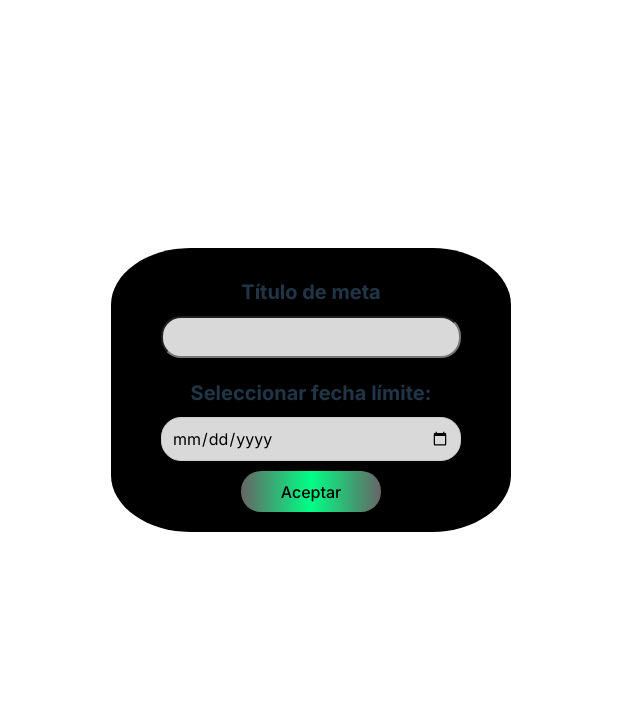
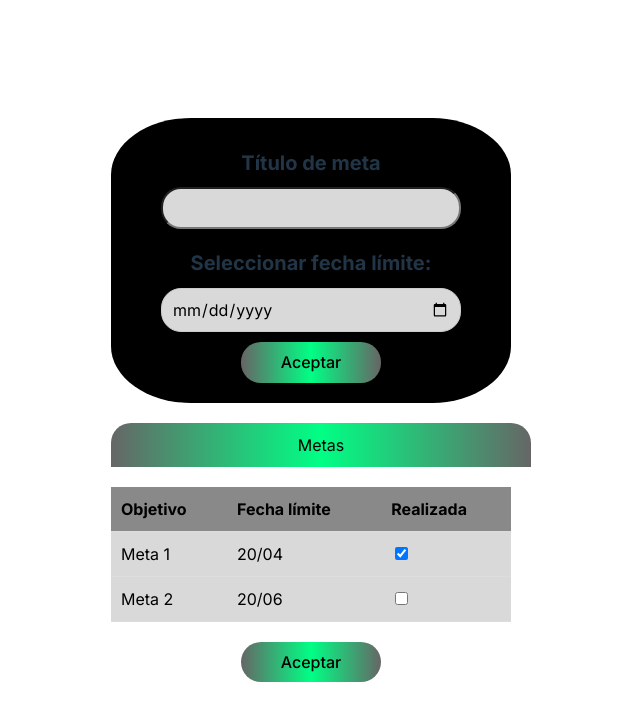
Before and after one commit to Ferchox/componentes, a React (Vite) app: page / in a window 1280 px wide. Shown: the top 720 px of the page, without its empty margins (329-969 px from the left). Built offline with nearby package versions, Linux system fonts and the light colour scheme.

Commit message:
Componente 6 y 9 en carpetas

```diff
--- a/src/App.jsx
+++ b/src/App.jsx
@@ -1,27 +1,16 @@
 import React, { useState } from "react";
 import "./App.css";
+import Componente6 from "./components/Componente6.jsx";
+import Componente9 from "./components/Componente9.jsx";
 
 function App() {
   const [value, setValue] = useState("");
 
   return (
-    <div className="container">
-      <h1>Título de meta</h1>
-      <input type="text" />
-      <h1>Seleccionar fecha límite:</h1>
-      <input
-        type="date"
-        value={value}
-        onChange={(e) => setValue(e.target.value)}
-        min={new Date().toISOString().split("T")[0]}
-        max={
-          new Date(new Date().setFullYear(new Date().getFullYear() + 1))
-            .toISOString()
-            .split("T")[0]
-        }
-      />
-      <button>Aceptar</button>
-    </div>
+    <>
+      <Componente6 />
+      <Componente9 />
+    </>
   );
 }
 
--- /dev/null
+++ b/src/components/Componente6.css
@@ -0,0 +1,63 @@
+#root {
+  max-width: 1280px;
+  margin: 0 auto;
+  padding: 2rem;
+  text-align: center;
+}
+
+h1 {
+  font-size: 20px;
+}
+
+.container {
+  background-color: black;
+  width: 400px;
+  margin: 0 auto 20px;
+  padding: 20px;
+  border-radius: 20%;
+  display: flex;
+  flex-direction: column;
+  align-items: center;
+  box-sizing: border-box;
+}
+
+input[type="text"] {
+  padding: 10px;
+  color: black;
+  border-radius: 20px;
+  background-color: var(--blanco-gris);
+  font-size: 16px;
+  width: 300px;
+  box-sizing: border-box;
+  margin-bottom: 10px;
+}
+
+input[type="date"] {
+  padding: 10px;
+  color: black;
+  font-family: "Inter", sans-serif;
+  border-radius: 20px;
+  border: 1px solid #ccc;
+  font-size: 16px;
+  width: 300px;
+  box-sizing: border-box;
+  margin-bottom: 10px;
+  background: var(--blanco-gris);
+  background-size: 20px 20px;
+}
+
+button {
+  background: linear-gradient(
+    to right,
+    var(--gris) 0%,
+    var(--verde-lima) 50%,
+    var(--gris) 100%
+  );
+  border-radius: 20px;
+  width: 140px;
+  padding: 10px 20px;
+}
+
+button:hover {
+  border-color: var(--verde-lima);
+}
--- /dev/null
+++ b/src/components/Componente6.jsx
@@ -0,0 +1,28 @@
+import React, { useState } from "react";
+import "./Componente6";
+
+function App() {
+  const [value, setValue] = useState("");
+
+  return (
+    <div className="container">
+      <h1>Título de meta</h1>
+      <input type="text" />
+      <h1>Seleccionar fecha límite:</h1>
+      <input
+        type="date"
+        value={value}
+        onChange={(e) => setValue(e.target.value)}
+        min={new Date().toISOString().split("T")[0]}
+        max={
+          new Date(new Date().setFullYear(new Date().getFullYear() + 1))
+            .toISOString()
+            .split("T")[0]
+        }
+      />
+      <button>Aceptar</button>
+    </div>
+  );
+}
+
+export default App;
--- /dev/null
+++ b/src/components/Componente9.css
@@ -0,0 +1,63 @@
+.container {
+  background-color: black;
+  width: 400px;
+  margin: 0 auto 20px;
+  padding: 20px;
+  border-radius: 20%;
+  display: flex;
+  flex-direction: column;
+  align-items: center;
+  box-sizing: border-box;
+}
+
+.header {
+  background: linear-gradient(
+    to right,
+    var(--gris) 0%,
+    var(--verde-lima) 50%,
+    var(--gris) 100%
+  );
+  color: black;
+  padding: 10px;
+  border-radius: 20px 20px 0 0;
+  text-align: center;
+  width: 100%;
+}
+
+.table {
+  width: 100%;
+  border-collapse: collapse;
+  margin-top: 20px;
+}
+
+th,
+td {
+  color: black;
+  padding: 10px;
+  text-align: left;
+  background-color: #D9D9D9;
+  border-bottom: 1px solid #ddd;
+}
+
+th {
+  background-color: #898989;
+}
+
+.accept-button {
+  background: linear-gradient(
+    to right,
+    var(--gris) 0%,
+    var(--verde-lima) 50%,
+    var(--gris) 100%
+  );
+  border-radius: 20px;
+  width: 140px;
+  padding: 10px 20px;
+  margin-top: 20px;
+  border: none;
+  cursor: pointer;
+}
+
+.accept-button:hover {
+  border-color: var(--verde-lima);
+}
--- /dev/null
+++ b/src/components/Componente9.jsx
@@ -0,0 +1,48 @@
+import React, { useState } from "react";
+import "./Componente9.css";
+
+function Componente9() {
+  const [metas, setMetas] = useState([
+    { objetivo: "Meta 1", fechaLimite: "20/04", realizada: true },
+    { objetivo: "Meta 2", fechaLimite: "20/06", realizada: false },
+  ]);
+
+  const handleCheck = (index) => {
+    const updatedMetas = [...metas];
+    updatedMetas[index].realizada = !updatedMetas[index].realizada;
+    setMetas(updatedMetas);
+  };
+
+  return (
+    <>
+      <div className="header">Metas</div>
+      <table className="table">
+        <thead>
+          <tr>
+            <th>Objetivo</th>
+            <th>Fecha límite</th>
+            <th>Realizada</th>
+          </tr>
+        </thead>
+        <tbody>
+          {metas.map((meta, index) => (
+            <tr key={index}>
+              <td>{meta.objetivo}</td>
+              <td>{meta.fechaLimite}</td>
+              <td>
+                <input
+                  type="checkbox"
+                  checked={meta.realizada}
+                  onChange={() => handleCheck(index)}
+                />
+              </td>
+            </tr>
+          ))}
+        </tbody>
+      </table>
+      <button className="accept-button">Aceptar</button>
+    </>
+  );
+}
+
+export default Componente9;
```
